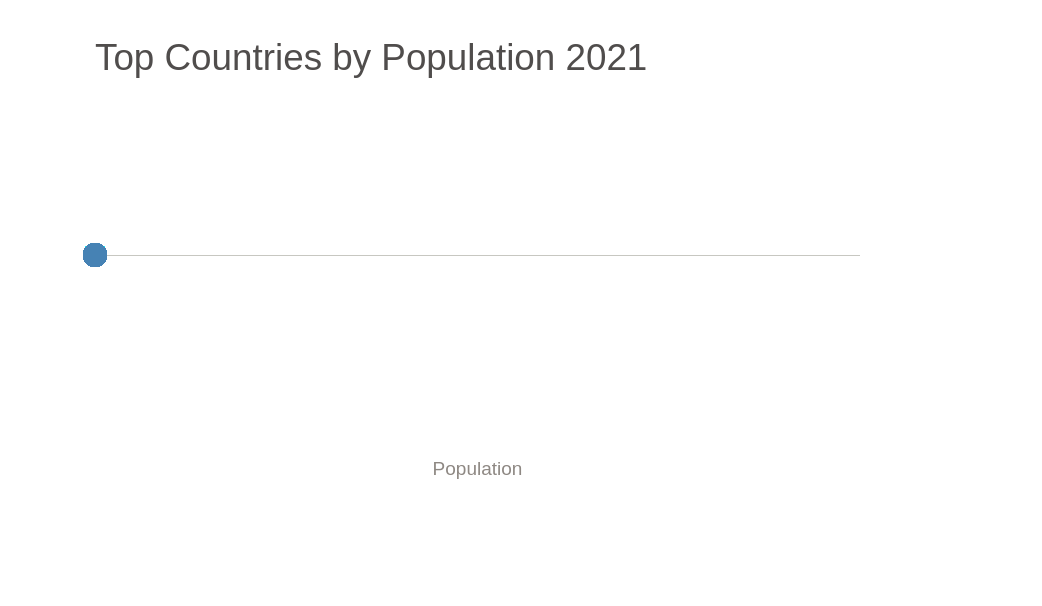
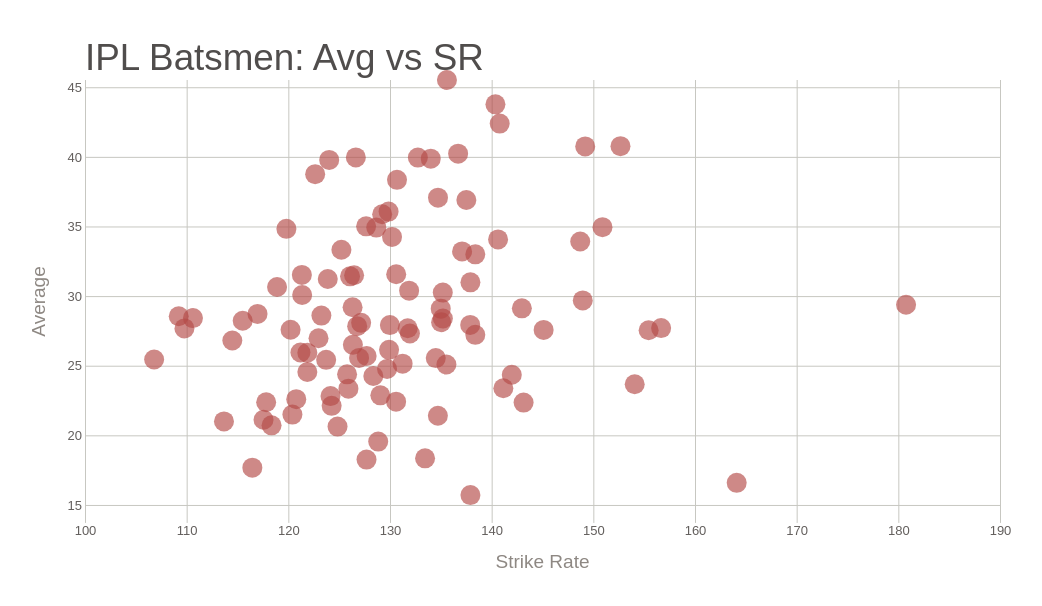
Before and after one commit to Scythektk/ipl-avg-vs-sr, a plain HTML site: page src/index.html in a window 1280 px wide. Shown: the whole page, without its empty margins (65-1107 px from the left). Drawn offline with nearby package versions, Linux system fonts and the light colour scheme.

Commit message:
add tooltip

```diff
--- a/src/index.html
+++ b/src/index.html
@@ -11,7 +11,7 @@
 </head>
 
 <body>
-    <svg width='960' height='500'></svg>
+    <svg width='1100' height='572.9167'></svg>
     <script src="script.js"></script>
 </body>
 
--- a/src/script.js
+++ b/src/script.js
@@ -4,23 +4,26 @@
 const height = +svg.attr('height');
 
 const render = (data) => {
-    const xValue = (d) => d.Population; // Change to second column heading of csv
-    const yValue = (d) => d.Country; // Change to first column heading of csv
-    const margin = { top: 80, bottom: 70, right: 35, left: 160 };
+    const xValue = (d) => d.SR; // Change to second column heading of csv
+    const yValue = (d) => d.Avg; // Change to first column heading of csv
+    const margin = { top: 80, bottom: 50, right: 35, left: 150 };
     const innerWidth = width - margin.left - margin.right;
     const innerHeight = height - margin.top - margin.bottom;
+    const circleRadius = 10;
+
+    const yAxisLabel = 'Average';
+    const xAxisLabel = 'Strike Rate'
 
     const xScale = d3
         .scaleLinear()
-        .domain([0, d3.max(data, xValue)])
+        .domain(d3.extent(data, xValue))
         .range([0, innerWidth])
         .nice(); // define scale for data
 
     const yScale = d3
-        .scalePoint()
-        .domain(data.map(yValue))
-        .range([0, innerHeight])
-        .padding(0.5); // define width of bars (height for horizontal scatter plot)
+        .scaleLinear()
+        .domain([d3.max(data, yValue), d3.min(data, yValue) - 2])
+        .range([0, innerHeight]) // define width of bars (height for horizontal scatter plot)
 
     const g = svg
         .append('g')
@@ -33,24 +36,62 @@
     const yAxis = d3.axisLeft(yScale)
         .tickSize(-innerWidth);
 
-    g.append('g')
-        .call(yAxis)
-        .select('.domain')
-        .remove(); // country axis labels
+    const yAxisG = g.append('g').call(yAxis);
+    yAxisG.select('.domain').remove(); // y axis labels
+
+    yAxisG.append('text')
+        .attr('class', 'axis-label')
+        .attr('y', -40)
+        .attr('x', -innerHeight / 2)
+        .attr('fill', 'black')
+        .attr('transform', 'rotate(-90)')
+        .style('text-anchor', 'middle')
+        .text(yAxisLabel);
 
     const xAxisG = g.append('g')
         .call(xAxis)
         .attr('transform', `translate(0, ${innerHeight})`);
 
     xAxisG.select('.domain')
-        .remove(); // country axis labels; // population axis labels
+        .remove();  // population axis labels
 
     xAxisG.append('text')
         .attr('class', 'axis-label')
         .attr('y', 45)
         .attr('x', innerWidth / 2)
         .attr('fill', 'black')
-        .text('Population');
+        .text(xAxisLabel);
+
+    var tooltip = d3.select('body')
+        .append("div")
+        .attr('class', 'tooltip')
+        .style('opacity', 0)
+        .style('background-color', 'white');
+
+    var mouseover = function (event, d) {
+        d3.select(this).transition()
+            .duration('100')
+            .attr("r", circleRadius + 3);
+
+        tooltip.transition()
+            .duration(100)
+            .style('opacity', 1);
+
+        tooltip
+            .html('Player: ' + d.PLAYER)
+            .style('left', `${d3.pointer(event)[0]}px`)
+            .style('top', `${d3.pointer(event)[1]}px`)
+    };
+
+    var mouseout = function (d) {
+        d3.select(this).transition()
+            .duration(200)
+            .attr('r', circleRadius);
+
+        tooltip.transition()
+            .duration(200)
+            .style('opacity', 0);
+    };
 
     g.selectAll('circle')
         .data(data)
@@ -58,13 +99,15 @@
         .append('circle')
         .attr('cy', (d) => yScale(yValue(d)))
         .attr('cx', (d) => xScale(xValue(d)))
-        .attr('r', 12);
+        .attr('r', circleRadius)
+        .on('mouseover', mouseover)
+        .on('mouseout', mouseout);
 
     g.append('text')
         .attr('class', 'bar-title')
         .attr('y', -10)
-        .text('Top Countries by Population 2021');
-}; // function to render
+        .text('IPL Batsmen: Avg vs SR');
+};
 
 function barChart(file_name) {
     d3.csv(`../data/${file_name}.csv`).then((data) => {
@@ -84,6 +127,6 @@
     });
 }
 
-barChart('auto-mpg'); // Enter filename without extension
+barChart('iplBatters'); // Enter filename without extension
 
 // To load different csv go to lines 7, 8, 45 and 51
--- a/src/styles.css
+++ b/src/styles.css
@@ -4,7 +4,7 @@
 }
 
 circle {
-    fill: steelblue;
+    fill: rgba(180, 74, 70, 0.65);
 }
 
 text {
```
